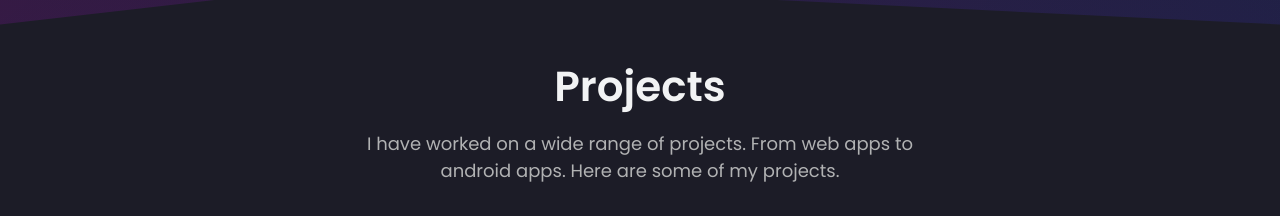
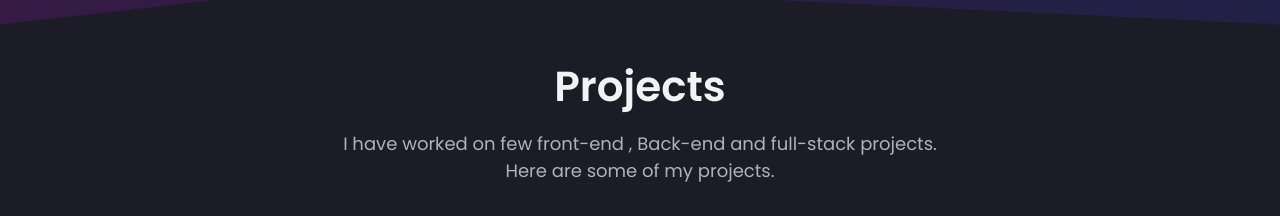
Before and after one commit to R1dhwiman/Portfolio, a React (Create React App) app: page / in a window 1280 px wide. Shown: the part 2900-3116 px from the top of the page. Built offline with nearby package versions, Linux system fonts and the light colour scheme.

Commit message:
project header changed from dummy

```diff
--- a/src/components/Projects/index.js
+++ b/src/components/Projects/index.js
@@ -20,8 +20,7 @@ const Projects = ({ openModal, setOpenModal }) => {
       <Wrapper>
         <Title>Projects</Title>
         <Desc>
-          I have worked on a wide range of projects. From web apps to android
-          apps. Here are some of my projects.
+          I have worked on few front-end , Back-end and full-stack projects. Here are some of my projects.
         </Desc>
         <ToggleButtonGroup>
           {toggle === "all" ? (
```
